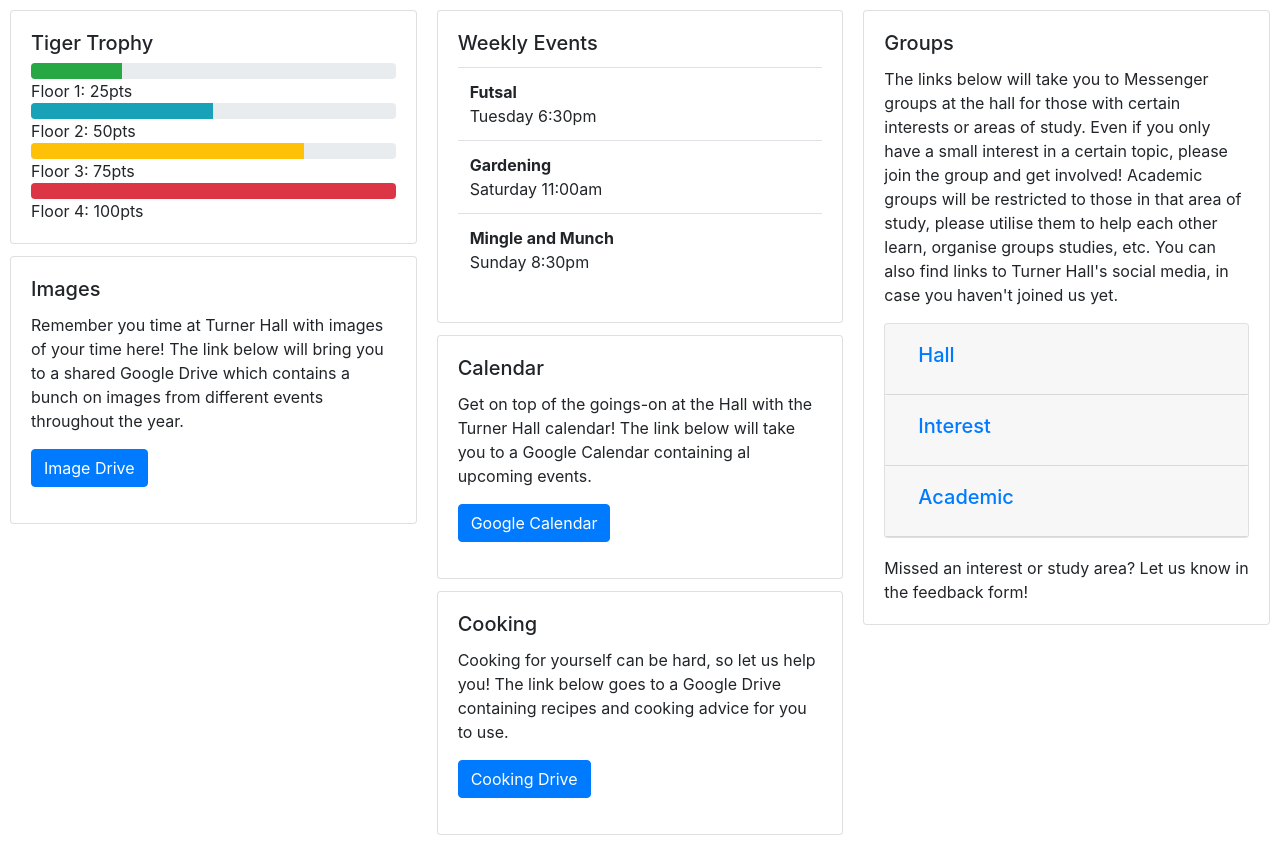
After one commit to jonojr/res_website, a Django app: template community_and_resources/templates/community.html in a window 1280 px wide. The commit adds this page. Run offline with Django 3.2, Linux system fonts and the light colour scheme; the template is opened without the code that fills it, so the values that code supplies are empty; some libraries are stand-ins or nearby versions.

Commit message:
Added community page

```diff
--- /dev/null
+++ b/community_and_resources/templates/community.html
@@ -0,0 +1,282 @@
+<!doctype html>
+<html lang="en">
+  <head>
+    <!-- Required meta tags -->
+    <meta charset="utf-8">
+    <meta name="viewport" content="width=device-width, initial-scale=1, shrink-to-fit=no">
+
+    <!-- Bootstrap CSS -->
+    <link rel="stylesheet" href="https://stackpath.bootstrapcdn.com/bootstrap/4.2.1/css/bootstrap.min.css" integrity="sha384-GJzZqFGwb1QTTN6wy59ffF1BuGJpLSa9DkKMp0DgiMDm4iYMj70gZWKYbI706tWS" crossorigin="anonymous">
+
+  </head>
+  <body style="margin:5px;padding:5px">
+    <div class="card-columns">
+      <div class="card">
+        <div class="card-body">
+        <h5 class="card-tite">Tiger Trophy</h5>
+        <div class="progress">
+          <div class="progress-bar bg-success" role="progressbar" style="width: 25%" aria-valuenow="25" aria-valuemin="0" aria-valuemax="100"></div>
+        </div>
+          Floor 1: 25pts
+        <div class="progress">
+          <div class="progress-bar bg-info" role="progressbar" style="width: 50%" aria-valuenow="50" aria-valuemin="0" aria-valuemax="100"></div>
+        </div>
+          Floor 2: 50pts
+        <br>
+        <div class="progress">
+          <div class="progress-bar bg-warning" role="progressbar" style="width: 75%" aria-valuenow="75" aria-valuemin="0" aria-valuemax="100"></div>
+        </div>
+          Floor 3: 75pts
+        <br>
+        <div class="progress">
+          <div class="progress-bar bg-danger" role="progressbar" style="width: 100%" aria-valuenow="100" aria-valuemin="0" aria-valuemax="100"></div>
+        </div>
+          Floor 4: 100pts
+        </div>
+      </div>
+
+
+
+      <div class="card">
+        <div class="card-body">
+          <h5 class="card-title">Images</h5>
+          <p class="card-text">Remember you time at Turner Hall with images of your time here! The link below will bring you to a shared Google Drive which contains a bunch on images from different events throughout the year.<p>
+          <a target="_blank" href="#" class="btn btn-primary">Image Drive</a>
+        </div>
+      </div>
+
+
+
+      <div class="card">
+        <div class="card-body">
+          <h5 class="card-title">Weekly Events</h5>
+          <table class="table">
+             <tbody>
+              <tr>
+                <td><b>Futsal</b><br>Tuesday 6:30pm</td>
+              </tr>
+              <tr>
+                <td><b>Gardening</b><br>Saturday 11:00am</td>
+              </tr>
+              <tr>
+                <td><b>Mingle and Munch</b><br>Sunday 8:30pm</td>
+              </tr>
+            </tbody>
+          </table>
+        </div>
+      </div>
+
+
+
+      <div class="card">
+        <div class="card-body">
+          <h5 class="card-title">Calendar</h5>
+          <p class="card-text">Get on top of the goings-on at the Hall with the Turner Hall calendar! The link below will take you to a Google Calendar containing al upcoming events.<p>
+          <a target="_blank" href="#" class="btn btn-primary">Google Calendar</a>
+        </div>
+      </div>
+
+
+
+      <div class="card">
+        <div class="card-body">
+          <h5 class="card-title">Cooking</h5>
+          <p class="card-text">Cooking for yourself can be hard, so let us help you! The link below goes to a Google Drive containing recipes and cooking advice for you to use.<p>
+          <a target="_blank" href="#" class="btn btn-primary">Cooking Drive</a>
+        </div>
+      </div>
+
+
+
+      <div class="card">
+        <div class="card-body">
+          <h5 class="card-title">Groups</h5>
+          <p class="card-text">The links below will take you to Messenger groups at the hall for those with certain interests or areas of study.
+            Even if you only have a small interest in a certain topic, please join the group and get involved!
+            Academic groups will be restricted to those in that area of study, please utilise them to help each other learn, organise groups studies, etc.
+            You can also find links to Turner Hall's social media, in case you haven't joined us yet.<p>
+          <div class="card" style="max-height: 500px;overflow-y: auto">
+            <div id="accordion" m="100px">
+                <div class="card-header" id="headingFive">
+                  <h5 class="mb-0">
+                  <button class="btn btn-link collapsed" data-toggle="collapse" data-target="#collapseFive" aria-expanded="false" aria-controls="collapseFive">
+                    <h5>Hall</h5>
+                  </button>
+                </h5>
+              </div>
+              <div id="collapseFive" class="collapse" aria-labelledby="headingFive" data-parent="#accordion">
+                <div class="card-body">
+                  <div class="card">
+                    <div class="card-header">
+                      <h5 class="card-title"><a target="_blank" href="#">Tiger Town Facebook</a></h5>
+                    </div>
+                  </div>
+                  <div class="card">
+                    <div class="card-header">
+                      <h5 class="card-title"><a target="_blank" href="#">The Jungle Facebook</a></h5>
+                    </div>
+                  </div>
+                  <div class="card">
+                    <div class="card-header">
+                      <h5 class="card-title"><a target="_blank" href="#">1 East</a></h5>
+                    </div>
+                  </div>
+                  <div class="card">
+                    <div class="card-header">
+                      <h5 class="card-title"><a target="_blank" href="#">1 West</a></h5>
+                    </div>
+                  </div>
+                  <div class="card">
+                    <div class="card-header">
+                      <h5 class="card-title"><a target="_blank" href="#">2 East</a></h5>
+                    </div>
+                  </div>
+                  <div class="card">
+                    <div class="card-header">
+                      <h5 class="card-title"><a target="_blank" href="#">2 West</a></h5>
+                    </div>
+                  </div>
+                  <div class="card">
+                    <div class="card-header">
+                      <h5 class="card-title"><a target="_blank" href="#">3 East</a></h5>
+                    </div>
+                  </div>
+                  <div class="card">
+                    <div class="card-header">
+                      <h5 class="card-title"><a target="_blank" href="#">3 West</a></h5>
+                    </div>
+                  </div>
+                  <div class="card">
+                    <div class="card-header">
+                      <h5 class="card-title"><a target="_blank" href="#">4 East</a></h5>
+                    </div>
+                  </div>
+                  <div class="card">
+                    <div class="card-header">
+                      <h5 class="card-title"><a target="_blank" href="#">4 West</a></h5>
+                    </div>
+                  </div>
+                </div>
+              </div>
+            </div>
+            <div id="accordion" m="100px">
+                <div class="card-header" id="headingOne">
+                  <h5 class="mb-0">
+                  <button class="btn btn-link collapsed" data-toggle="collapse" data-target="#collapseOne" aria-expanded="false" aria-controls="collapseOne">
+                    <h5>Interest</h5>
+                  </button>
+                </h5>
+              </div>
+              <div id="collapseOne" class="collapse" aria-labelledby="headingOne" data-parent="#accordion">
+                <div class="card-body">
+                  <div class="card">
+                    <div class="card-header">
+                      <h5 class="card-title"><a target="_blank" href="#">FIFA</a></h5>
+                    </div>
+                  </div>
+                  <div class="card">
+                    <div class="card-header">
+                      <h5 class="card-title"><a target="_blank" href="#">Football (AUS)</a></h5>
+                    </div>
+                  </div>
+                  <div class="card">
+                    <div class="card-header">
+                      <h5 class="card-title"><a target="_blank" href="#">Futsal and Soccer</a></h5>
+                    </div>
+                  </div>
+                  <div class="card">
+                    <div class="card-header">
+                      <h5 class="card-title"><a target="_blank" href="#">League of Legends</a></h5>
+                    </div>
+                  </div>
+                  <div class="card">
+                    <div class="card-header">
+                      <h5 class="card-title"><a target="_blank" href="#">Netball</a></h5>
+                    </div>
+                  </div>
+                  <div class="card">
+                    <div class="card-header">
+                      <h5 class="card-title"><a target="_blank" href="#">Super Smash Bros.</a></h5>
+                    </div>
+                  </div>
+                  <div class="card">
+                    <div class="card-header">
+                      <h5 class="card-title"><a target="_blank" href="#">Tennis</a></h5>
+                    </div>
+                  </div>
+                </div>
+              </div>
+            </div>
+            <div id="accordion" m="100px">
+                <div class="card-header" id="headingTwo">
+                  <h5 class="mb-0">
+                  <button class="btn btn-link collapsed" data-toggle="collapse" data-target="#collapseTwo" aria-expanded="false" aria-controls="collapseTwo">
+                    <h5>Academic</h5>
+                  </button>
+                </h5>
+              </div>
+              <div id="collapseTwo" class="collapse" aria-labelledby="headingTwo" data-parent="#accordion">
+                <div class="card-body">
+                  <div class="card">
+                    <div class="card-header">
+                      <h5 class="card-title"><a target="_blank" href="#">Arts, humanities and social sciences</a></h5>
+                    </div>
+                  </div>
+                  <div class="card">
+                    <div class="card-header">
+                      <h5 class="card-title"><a target="_blank" href="#">Business</a></h5>
+                    </div>
+                  </div>
+                  <div class="card">
+                    <div class="card-header">
+                      <h5 class="card-title"><a target="_blank" href="#">Education</a></h5>
+                    </div>
+                  </div>
+                  <div class="card">
+                    <div class="card-header">
+                      <h5 class="card-title"><a target="_blank" href="#">Engineering</a></h5>
+                    </div>
+                  </div>
+                  <div class="card">
+                    <div class="card-header">
+                      <h5 class="card-title"><a target="_blank" href="#">Information Technology</a></h5>
+                    </div>
+                  </div>
+                  <div class="card">
+                    <div class="card-header">
+                      <h5 class="card-title"><a target="_blank" href="#">Law</a></h5>
+                    </div>
+                  </div>
+                  <div class="card">
+                    <div class="card-header">
+                      <h5 class="card-title"><a target="_blank" href="#">Medicine, nursing and health sciences</a></h5>
+                    </div>
+                  </div>
+                  <div class="card">
+                    <div class="card-header">
+                      <h5 class="card-title"><a target="_blank" href="#">Pharmacy and pharmaceutical sciences</a></h5>
+                    </div>
+                  </div>
+                  <div class="card">
+                    <div class="card-header">
+                      <h5 class="card-title"><a target="_blank" href="#">Science</a></h5>
+                    </div>
+                  </div>
+                </div>
+              </div>
+            </div>
+          </div>
+          <p class="card-text">Missed an interest or study area? Let us know in the feedback form!</p>
+        </div>
+      </div>
+    </div>
+
+
+
+<!-- Optional JavaScript -->
+    <!-- jQuery first, then Popper.js, then Bootstrap JS -->
+    <script src="https://code.jquery.com/jquery-3.3.1.slim.min.js" integrity="sha384-q8i/X+965DzO0rT7abK41JStQIAqVgRVzpbzo5smXKp4YfRvH+8abtTE1Pi6jizo" crossorigin="anonymous"></script>
+    <script src="https://cdnjs.cloudflare.com/ajax/libs/popper.js/1.14.6/umd/popper.min.js" integrity="sha384-wHAiFfRlMFy6i5SRaxvfOCifBUQy1xHdJ/yoi7FRNXMRBu5WHdZYu1hA6ZOblgut" crossorigin="anonymous"></script>
+    <script src="https://stackpath.bootstrapcdn.com/bootstrap/4.2.1/js/bootstrap.min.js" integrity="sha384-B0UglyR+jN6CkvvICOB2joaf5I4l3gm9GU6Hc1og6Ls7i6U/mkkaduKaBhlAXv9k" crossorigin="anonymous"></script>
+  </body>
+</html>
```
Also changed, not shown: community_and_resources/templates/bio_page.html (+1 -7 lines).
